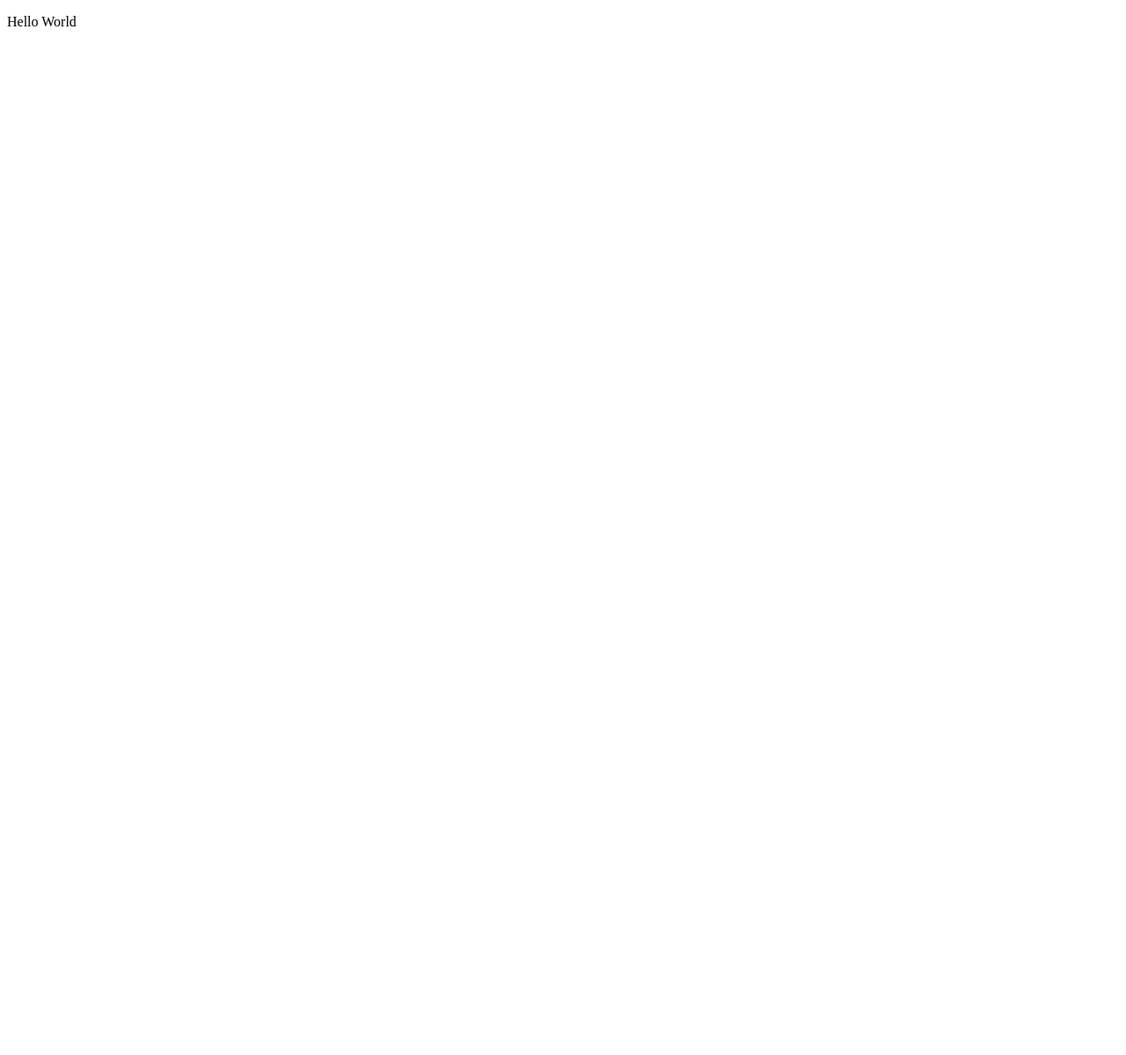
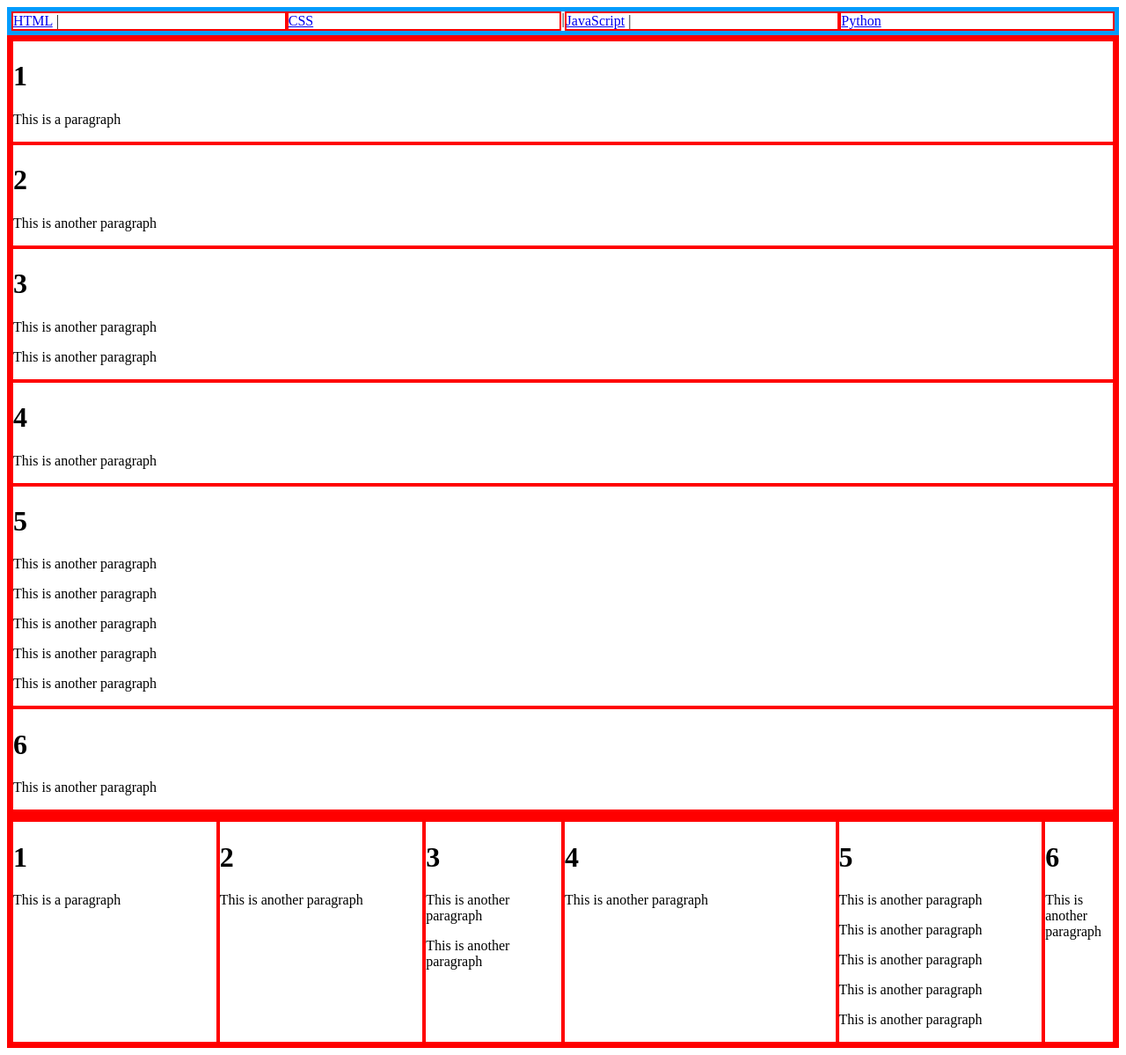
Before and after one commit to frglapitan/frglapitan.github.io, a plain HTML site: page index.html in a window 1280 px wide. Shown: the whole page at 88% size. Before the commit the page ends 800 px from the top, so only its background shows below. Drawn offline with Linux system fonts and the light colour scheme.

Commit message:
edited back to old index.html

```diff
--- a/index.html
+++ b/index.html
@@ -9,7 +9,85 @@
 
   <body>
 
-    <p>Hello World</p>
+    <nav>
+    <div class="nav_bar" >
+        <div class="flex-item" style="flex: 1">
+            <a href="/html/">HTML</a> |
+        </div>
+        <div class="flex-item" style="flex: 1">
+            <a href="/css/">CSS</a>
+        </div>
+    |   <div class="flex-item" style="flex: 1">
+            <a href="/js/">JavaScript</a> |
+        </div>
+        <div class="flex-item" style="flex: 1">
+            <a href="/python/">Python</a>
+        </div>
+    </div>
+    </nav>
+
+    <div class="flex-container">
+        <div class="flex-item" style="flex: 3;">
+            <h1>1</h1>
+            <p>This is a paragraph</p>
+        </div>
+        <div class="flex-item" style="flex: 3;">
+            <h1>2</h1>
+            <p>This is another paragraph</p>
+        </div>
+        <div class="flex-item" style="flex: 2;">
+            <h1>3</h1>
+            <p>This is another paragraph</p>
+            <p>This is another paragraph</p>
+        </div>
+        <div class="flex-item" style="flex: 4;">
+            <h1>4</h1>
+            <p>This is another paragraph</p>
+        </div>
+        <div class="flex-item" style="flex: 3;">
+            <h1>5</h1>
+            <p>This is another paragraph</p>
+            <p>This is another paragraph</p>
+            <p>This is another paragraph</p>
+            <p>This is another paragraph</p>
+            <p>This is another paragraph</p>
+        </div>
+        <div class="flex-item" style="flex: 1;">
+            <h1>6</h1>
+            <p>This is another paragraph</p>
+        </div>
+    </div>
+    <div class="flex-container2">
+        <div class="flex-item" style="flex: 3;">
+            <h1>1</h1>
+            <p>This is a paragraph</p>
+        </div>
+        <div class="flex-item" style="flex: 3;">
+            <h1>2</h1>
+            <p>This is another paragraph</p>
+        </div>
+        <div class="flex-item" style="flex: 2;">
+            <h1>3</h1>
+            <p>This is another paragraph</p>
+            <p>This is another paragraph</p>
+        </div>
+        <div class="flex-item" style="flex: 4;">
+            <h1>4</h1>
+            <p>This is another paragraph</p>
+        </div>
+        <div class="flex-item" style="flex: 3;">
+            <h1>5</h1>
+            <p>This is another paragraph</p>
+            <p>This is another paragraph</p>
+            <p>This is another paragraph</p>
+            <p>This is another paragraph</p>
+            <p>This is another paragraph</p>
+        </div>
+        <div class="flex-item" style="flex: 1;">
+            <h1>6</h1>
+            <p>This is another paragraph</p>
+        </div>
+    </div>
   </body>
 
 </html>
```
